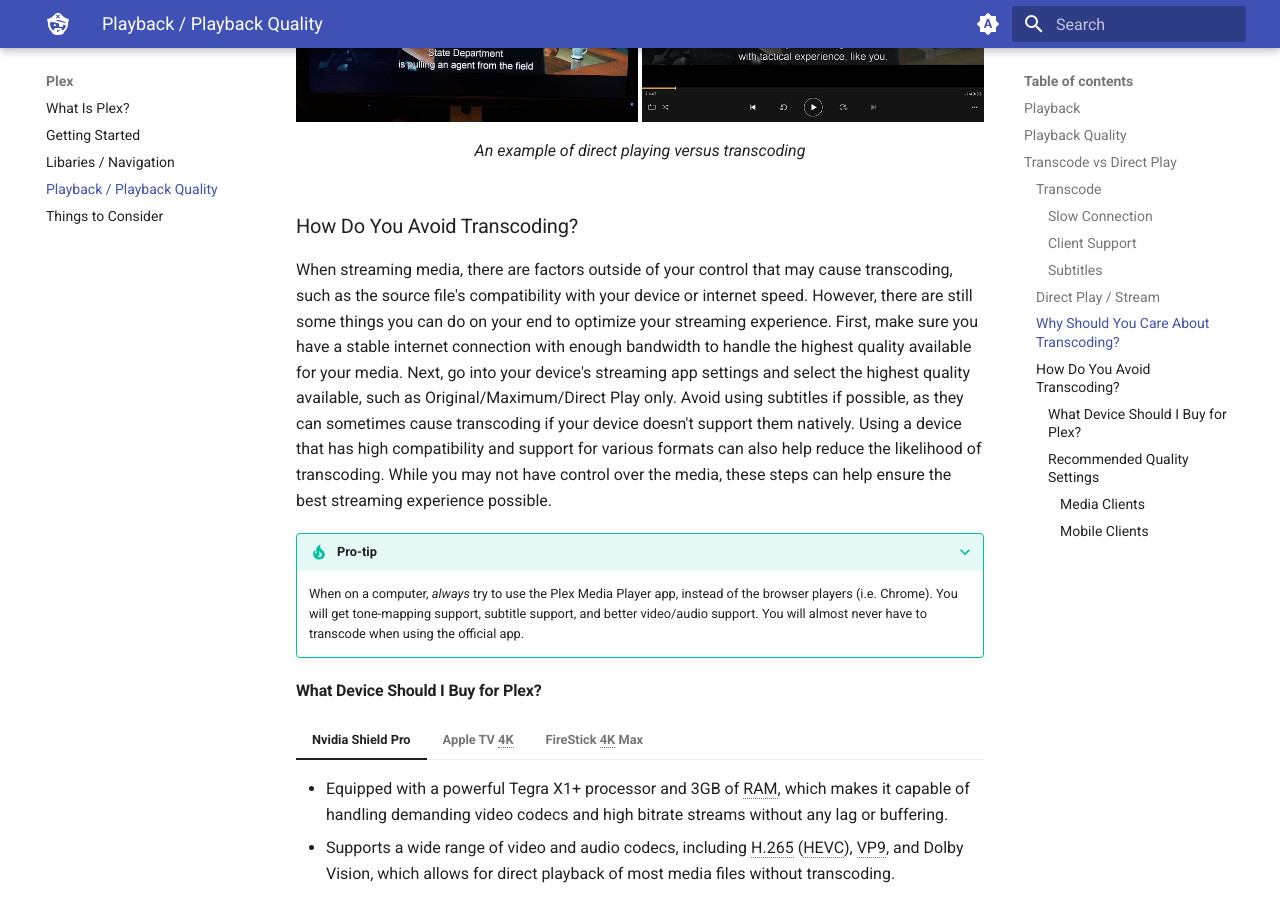
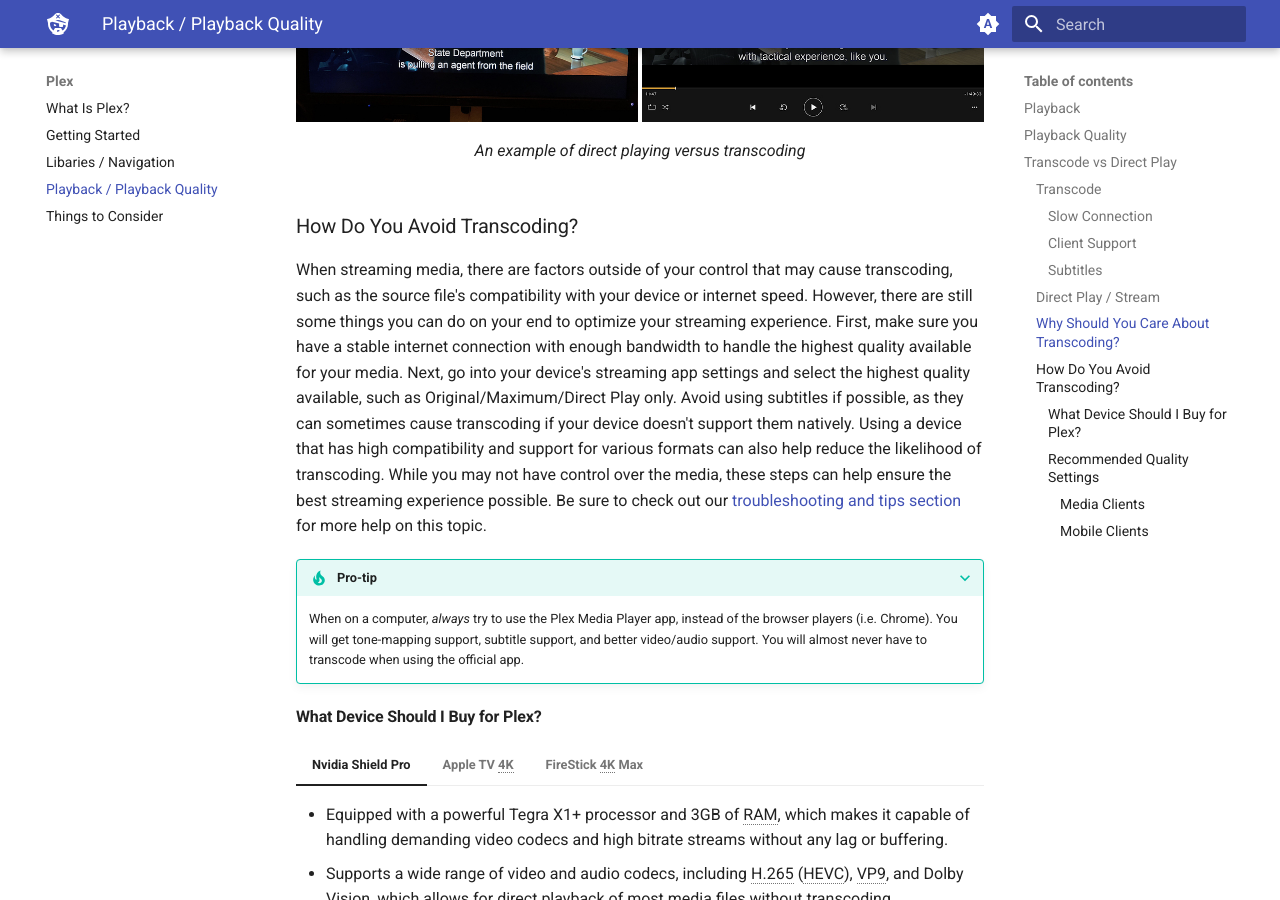
Before and after one commit to neomedia6989/docs-2, an MkDocs documentation site: the page built from docs/plex/playback.md, in a window 1280 px wide and 900 px high, scrolled down 3140 px. Built offline with MkDocs 1.6.1 and Material for MkDocs 9.7.7, drawn with Linux system fonts in a browser that asks for light colours.

Commit message:
Update playback.md

```diff
--- a/docs/plex/playback.md
+++ b/docs/plex/playback.md
@@ -57,7 +57,7 @@
 
 ### How Do You Avoid Transcoding?
 
-When streaming media, there are factors outside of your control that may cause transcoding, such as the source file's compatibility with your device or internet speed. However, there are still some things you can do on your end to optimize your streaming experience. First, make sure you have a stable internet connection with enough bandwidth to handle the highest quality available for your media. Next, go into your device's streaming app settings and select the highest quality available, such as Original/Maximum/Direct Play only. Avoid using subtitles if possible, as they can sometimes cause transcoding if your device doesn't support them natively. Using a device that has high compatibility and support for various formats can also help reduce the likelihood of transcoding. While you may not have control over the media, these steps can help ensure the best streaming experience possible.
+When streaming media, there are factors outside of your control that may cause transcoding, such as the source file's compatibility with your device or internet speed. However, there are still some things you can do on your end to optimize your streaming experience. First, make sure you have a stable internet connection with enough bandwidth to handle the highest quality available for your media. Next, go into your device's streaming app settings and select the highest quality available, such as Original/Maximum/Direct Play only. Avoid using subtitles if possible, as they can sometimes cause transcoding if your device doesn't support them natively. Using a device that has high compatibility and support for various formats can also help reduce the likelihood of transcoding. While you may not have control over the media, these steps can help ensure the best streaming experience possible. Be sure to check out our [troubleshooting and tips section](/troubleshooting) for more help on this topic.
 
 ???+ tip "Pro-tip"
 
```
